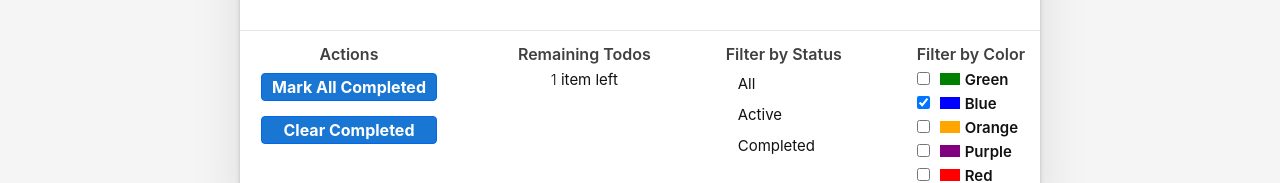
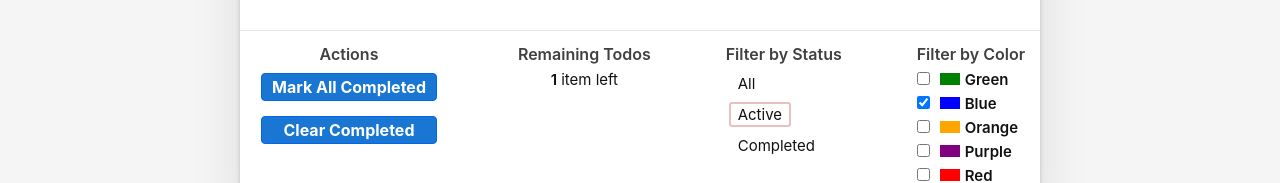
Before and after one commit to reduxjs/redux-fundamentals-example-app, a React (Create React App) app: page / in a window 1280 px wide. Shown: the part 625-808 px from the top of the page. Built offline with nearby package versions, Linux system fonts and the light colour scheme; what miragejs, txtgen would draw is missing.

Commit message:
SQUASHME More CSS tweaks

```diff
--- a/src/index.css
+++ b/src/index.css
@@ -458,7 +458,7 @@ ul.todo-list {
 }
 
 .todo-count strong {
-  font-weight: 300;
+  font-weight: 600;
 }
 
 .filters {
@@ -487,8 +487,8 @@ ul.todo-list {
   border-color: rgba(175, 47, 47, 0.1);
 }
 
-.filters.statusFilters li button .selected {
-  border-color: rgba(175, 47, 47, 0.5);
+.filters.statusFilters li button.selected {
+  border-color: rgba(175, 47, 47, 0.3);
 }
 
 .filters.colorFilters .color-block {
```
